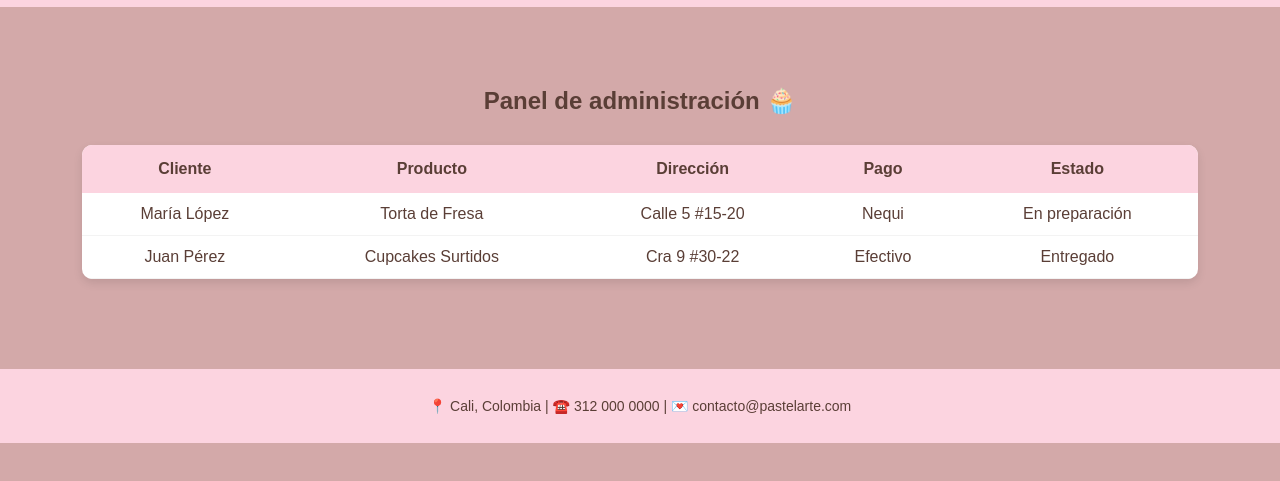
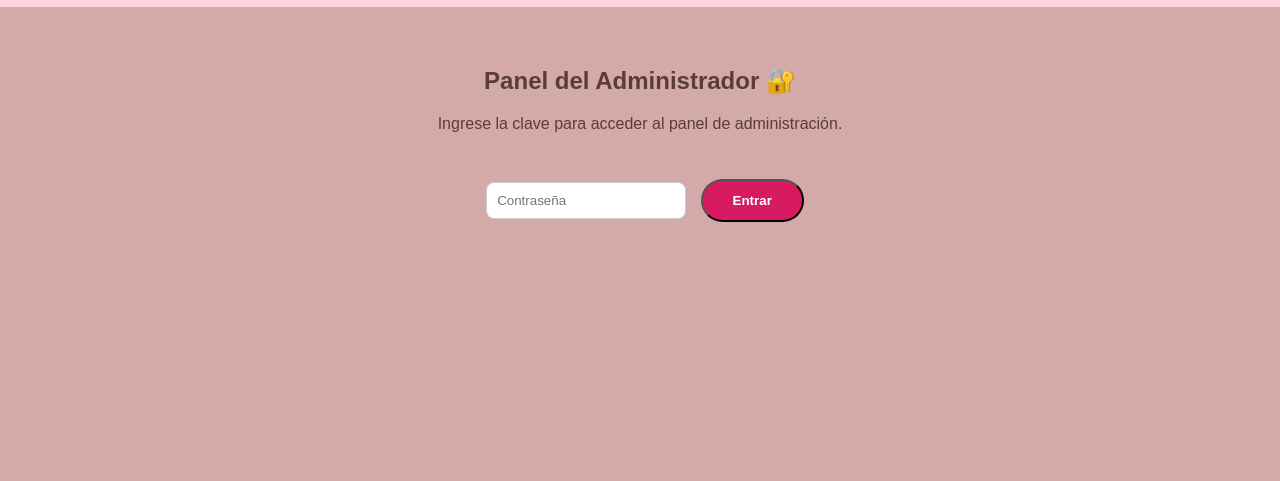
Before and after one commit to angiedramirez15-gif/Pastelarte, a plain HTML site: page admin.html in a window 1280 px wide. Shown: the part 83-564 px from the top of the page. Drawn offline with Linux system fonts and the light colour scheme.

Commit message:
Actualización del proyecto

```diff
--- a/admin.html
+++ b/admin.html
@@ -5,11 +5,26 @@
   <meta name="viewport" content="width=device-width, initial-scale=1.0">
   <title>PastelArte - Administrador</title>
   <link rel="stylesheet" href="style.css">
+
+  <script>
+    function validarAcceso() {
+      const clave = document.getElementById("clave").value;
+      const seccionAdmin = document.getElementById("panelAdmin");
+      const formulario = document.getElementById("loginAdmin");
+
+      if (clave === "pastel2025") {
+        formulario.style.display = "none";
+        seccionAdmin.style.display = "block";
+      } else {
+        alert("⚠️ Clave incorrecta. Acceso denegado.");
+      }
+    }
+  </script>
 </head>
+
 <body>
-
   <header>
-    <img src="imagen/LOGO1.png" alt="PastelArte Logo" class="logo">
+    <img src= "imagen/LOGO1.png" alt="PastelArte Logo" class="logo">
     <nav>
       <a href="index.html">Inicio</a>
       <a href="catalogo.html">Catálogo</a>
@@ -19,39 +34,30 @@
   </header>
 
   <section class="admin">
-    <h1>Panel de administración 🧁</h1>
-    <table>
-      <thead>
-        <tr>
-          <th>Cliente</th>
-          <th>Producto</th>
-          <th>Dirección</th>
-          <th>Pago</th>
-          <th>Estado</th>
-        </tr>
-      </thead>
-      <tbody>
-        <tr>
-          <td>María López</td>
-          <td>Torta de Fresa</td>
-          <td>Calle 5 #15-20</td>
-          <td>Nequi</td>
-          <td>En preparación</td>
-        </tr>
-        <tr>
-          <td>Juan Pérez</td>
-          <td>Cupcakes Surtidos</td>
-          <td>Cra 9 #30-22</td>
-          <td>Efectivo</td>
-          <td>Entregado</td>
-        </tr>
-      </tbody>
-    </table>
-  </section>
+    <h1>Panel del Administrador 🔐</h1>
+    <div id="loginAdmin">
+      <p>Ingrese la clave para acceder al panel de administración.</p>
+      <input type="password" id="clave" placeholder="Contraseña">
+      <button onclick="validarAcceso()" class="btn">Entrar</button>
+    </div>
 
-  <footer>
-    <p>📍 Cali, Colombia | ☎️ 312 000 0000 | 💌 contacto@pastelarte.com</p>
-  </footer>
+    <div id="panelAdmin" style="display: none;">
+      <h2>Bienvenido, Administrador 👩🏻‍💻</h2>
+      <p>Aquí puedes gestionar pedidos, productos y clientes.</p>
 
-</body>
-</html>
+      <div class="panel-opciones">
+        <div class="opcion">
+          <h3>📦 Pedidos Recibidos</h3>
+          <ul>
+            <li>Pedido #001 - Torta de chocolate - $45.000</li>
+            <li>Pedido #002 - Cupcakes surtidos - $30.000</li>
+          </ul>
+        </div>
+
+        <div class="opcion">
+          <h3>🧁 Productos</h3>
+          <button class="btn">Agregar nuevo producto</button>
+          <button class="btn">Editar catálogo</button>
+        </div>
+
+        <div clas
--- a/style.css
+++ b/style.css
@@ -177,36 +177,33 @@ footer {
 /* ===== ADMIN ===== */
 .admin {
   text-align: center;
-  padding: 60px 20px;
+  padding: 40px 20px;
 }
 
-.admin table {
-  width: 90%;
-  margin: 30px auto;
-  border-collapse: collapse;
-  background: white;
-  box-shadow: 0 4px 10px rgba(0,0,0,0.1);
-  border-radius: 10px;
-  overflow: hidden;
+.admin input[type="password"] {
+  padding: 10px;
+  border-radius: 8px;
+  border: 1px solid #ccc;
+  width: 200px;
+  margin: 10px;
 }
 
-.admin th {
-  background-color: #fcd4e0;
-  padding: 15px;
-  color: #5a3e36;
+.panel-opciones {
+  display: flex;
+  justify-content: center;
+  flex-wrap: wrap;
+  gap: 20px;
+  margin-top: 20px;
 }
 
-.admin td {
-  padding: 12px;
-  border-bottom: 1px solid #f3f3f3;
+.opcion {
+  background: white;
+  border-radius: 15px;
+  padding: 15px;
+  box-shadow: 0 2px 10px rgba(0,0,0,0.1);
+  width: 250px;
 }
 
-.admin tr:hover {
-  background-color: #fff0f5;
+.opcion h3 {
+  color: #d63384;
 }
-
-.nequi-logo {
-  width: 100px;
-  margin: 10px auto;
-  display: block;
-}
```
